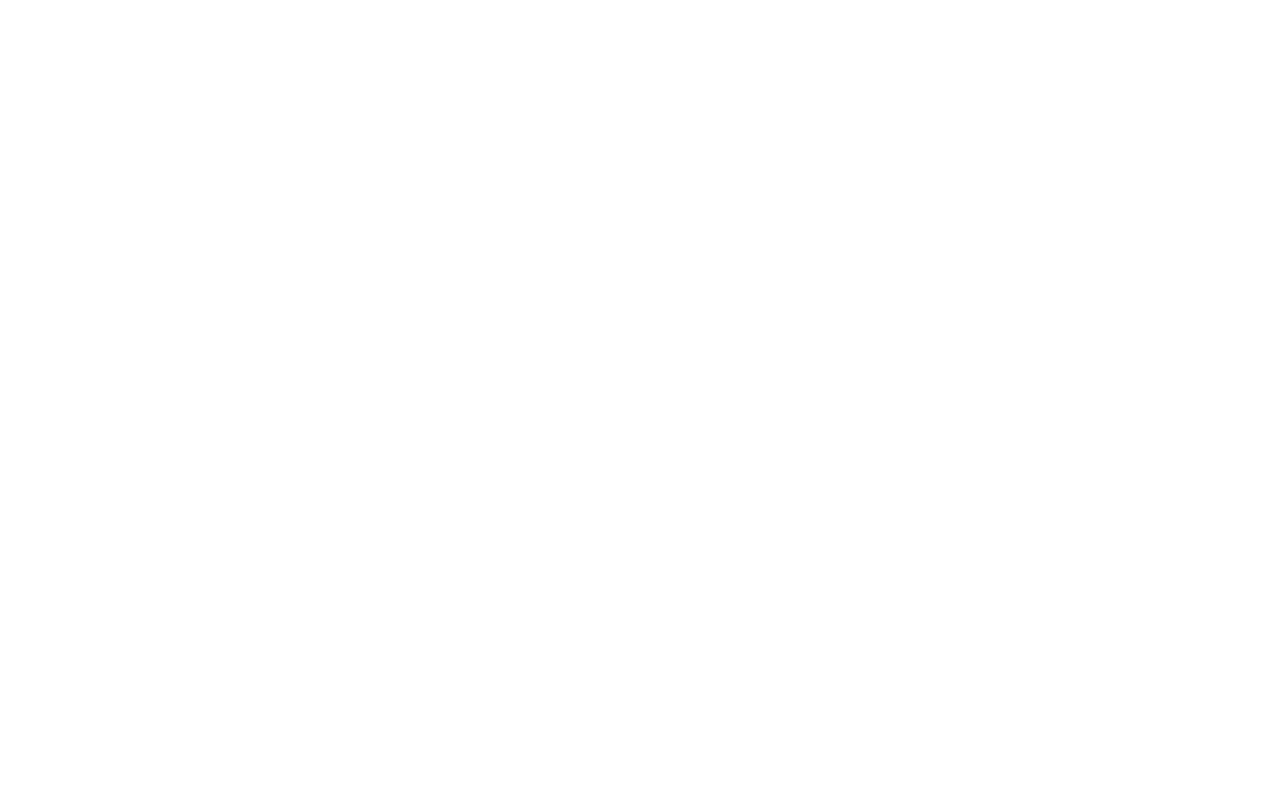
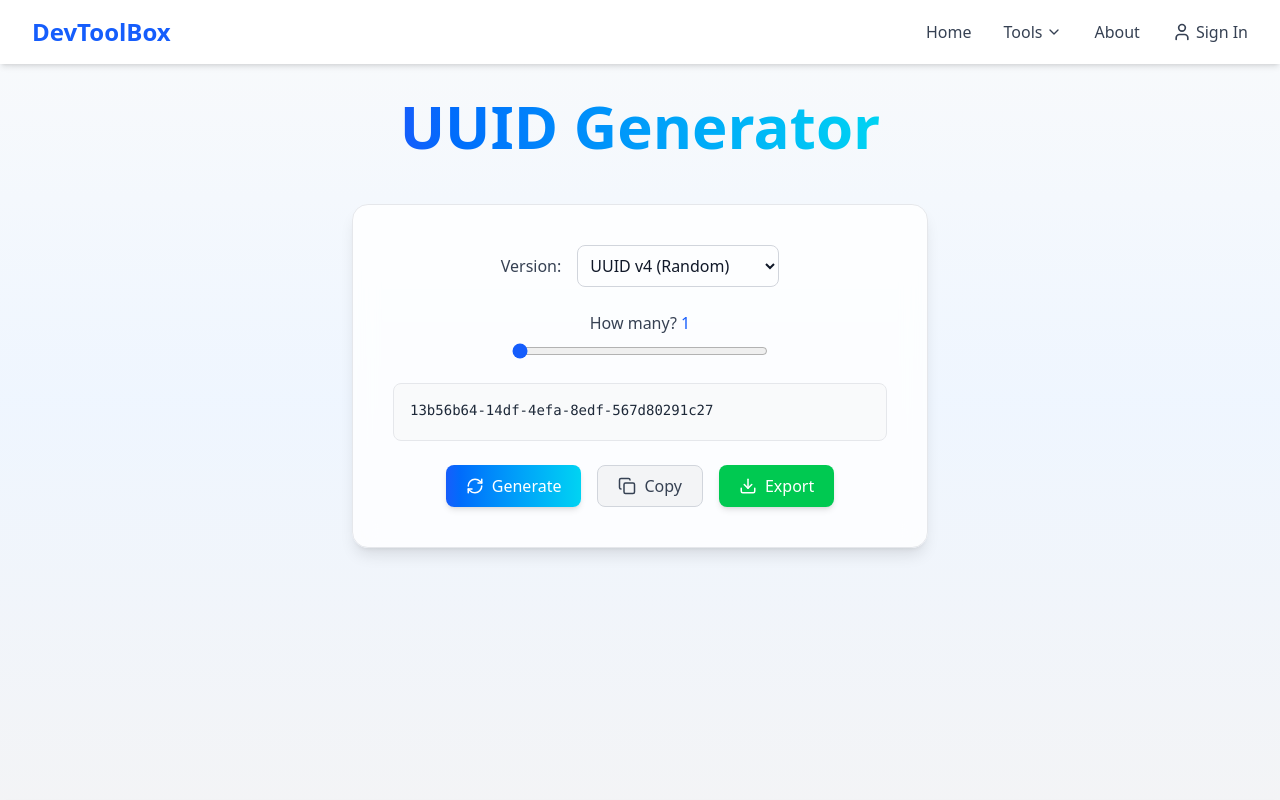
Before and after one commit to coAyush/DeveloperToolsApiProject, a React (Vite) app in the folder FrontEnd/: page /tools/uuid in a window 1280 px wide. Before the commit this address had no page. Shown: the top 800 px of the page. Built offline with nearby package versions, Linux system fonts and the light colour scheme.

Commit message:
UUID Generator

```diff
--- a/FrontEnd/src/App.jsx
+++ b/FrontEnd/src/App.jsx
@@ -8,6 +8,7 @@
 import QrTool from "./pages/QrTool";
 import PasswordGen from "./pages/PasswordGen";
 import UrlShortener from "./pages/UrlShortener";
+import UuidGenerator from "./pages/UuidGenerator";
 import Contact from "./pages/Contact";
 import About from "./pages/About";
 
@@ -75,7 +76,7 @@
         path="/contact"
         element={
           <PrivateLayout>
-            <Contact/>
+            <Contact />
           </PrivateLayout>
         }
       />
@@ -98,7 +99,22 @@
           </PrivateLayout>
         }
       />
-      <Route path="/tools/password" element={<PrivateLayout><PasswordGen /></PrivateLayout>} />
+      <Route
+        path="/tools/password"
+        element={
+          <PrivateLayout>
+            <PasswordGen />
+          </PrivateLayout>
+        }
+      />
+      <Route
+        path="/tools/uuid"
+        element={
+          <PrivateLayout>
+            <UuidGenerator />
+          </PrivateLayout>
+        }
+      />
     </Routes>
   );
 };
--- a/FrontEnd/src/components/Navbar.jsx
+++ b/FrontEnd/src/components/Navbar.jsx
@@ -67,6 +67,13 @@
                     onClick={() => setToolsOpen(false)}
                   >
                     Password Generator
+                  </Link>
+                  <Link
+                    to="/tools/uuid"
+                    className="block px-4 py-2 text-sm text-gray-700 hover:bg-gray-100"
+                    onClick={() => setToolsOpen(false)}
+                  >
+                    UUID Generator
                   </Link>
                 </div>
               )}
--- a/FrontEnd/src/pages/Home.jsx
+++ b/FrontEnd/src/pages/Home.jsx
@@ -96,6 +96,12 @@
           desc="Create strong, secure passwords with a single click. Stay safe online."
           link="/tools/password"
         />
+        <ToolCard
+          icon={KeyRound} // you can swap for another icon like Fingerprint, Hash, or Shield from lucide-react
+          title="UUID Generator"
+          desc="Generate unique identifiers instantly for your apps, databases, or integrations."
+          link="/tools/uuid"
+        />
       </div>
       <ChatWidget />
     </div>
--- /dev/null
+++ b/FrontEnd/src/pages/UuidGenerator.jsx
@@ -0,0 +1,147 @@
+import React, { useState } from "react";
+import { Copy, RefreshCw, Download } from "lucide-react";
+
+// --- UUID GENERATORS ---
+function uuidV4() {
+  if (window?.crypto?.randomUUID) return crypto.randomUUID();
+  const arr = new Uint8Array(16);
+  crypto?.getRandomValues ? crypto.getRandomValues(arr) : arr.fill(0);
+  arr[6] = (arr[6] & 0x0f) | 0x40; // version 4
+  arr[8] = (arr[8] & 0x3f) | 0x80; // variant
+  const h = [...arr].map((b) => b.toString(16).padStart(2, "0")).join("");
+  return `${h.slice(0, 8)}-${h.slice(8, 12)}-${h.slice(12, 16)}-${h.slice(
+    16,
+    20
+  )}-${h.slice(20)}`;
+}
+
+function uuidV1() {
+  const now = Date.now(); // ms
+  const timeHex = now.toString(16).padStart(12, "0");
+  const rand = crypto?.getRandomValues
+    ? [...crypto.getRandomValues(new Uint8Array(6))]
+    : Array.from({ length: 6 }, () => Math.floor(Math.random() * 256));
+  const randHex = rand.map((b) => b.toString(16).padStart(2, "0")).join("");
+  // Not a fully RFC-compliant v1, but keeps time-based uniqueness
+  return `${timeHex.slice(0, 8)}-${timeHex.slice(8, 12)}-1${timeHex.slice(
+    12,
+    15
+  )}-${randHex.slice(0, 4)}-${randHex.slice(4)}${Math.floor(
+    Math.random() * 0xffff
+  )
+    .toString(16)
+    .padStart(4, "0")}`;
+}
+
+// --- MAIN COMPONENT ---
+export default function UuidGenerator() {
+  const [uuids, setUuids] = useState([uuidV4()]);
+  const [count, setCount] = useState(1);
+  const [version, setVersion] = useState("v4");
+
+  const generateUuids = () => {
+    const gen = version === "v1" ? uuidV1 : uuidV4;
+    const newUuids = Array.from({ length: count }, () => gen());
+    setUuids(newUuids);
+  };
+
+  const copyUuids = async () => {
+    try {
+      await navigator.clipboard.writeText(uuids.join("\n"));
+      alert("UUIDs copied to clipboard!");
+    } catch {
+      alert("Failed to copy UUIDs");
+    }
+  };
+
+  const exportToTxt = () => {
+    const blob = new Blob([uuids.join("\n")], { type: "text/plain" });
+    const url = URL.createObjectURL(blob);
+    const link = document.createElement("a");
+    link.href = url;
+    link.download = `uuids-${version}-${uuids.length}.txt`;
+    link.click();
+    URL.revokeObjectURL(url);
+  };
+
+  return (
+    <div className="min-h-screen bg-gradient-to-b from-gray-50 via-blue-50 to-gray-100 px-6 py-24 flex flex-col items-center">
+      <h1
+        className="text-4xl md:text-6xl font-extrabold text-center mb-12
+                     bg-gradient-to-r from-blue-600 to-cyan-400 bg-clip-text text-transparent"
+      >
+        UUID Generator
+      </h1>
+
+      <div
+        className="bg-white/80 backdrop-blur-md rounded-2xl shadow-lg p-10 border border-gray-200
+                      w-full max-w-xl flex flex-col items-center"
+      >
+        {/* Version selector */}
+        <div className="flex items-center gap-4 mb-6">
+          <label className="text-gray-700 font-medium">Version:</label>
+          <select
+            value={version}
+            onChange={(e) => setVersion(e.target.value)}
+            className="border border-gray-300 rounded-lg p-2 focus:outline-none focus:ring-2 focus:ring-blue-200"
+          >
+            <option value="v4">UUID v4 (Random)</option>
+            <option value="v1">UUID v1 (Time-based)</option>
+          </select>
+        </div>
+
+        {/* Slider for how many UUIDs */}
+        <div className="flex flex-col items-center mb-6 w-64 mx-auto">
+          <label className="text-gray-700 font-medium mb-2">
+            How many? <span className="text-blue-600">{count}</span>
+          </label>
+          <input
+            type="range"
+            min="1"
+            max="100"
+            value={count}
+            onChange={(e) => setCount(Number(e.target.value))}
+            className="w-full accent-blue-600"
+          />
+        </div>
+
+        {/* Display UUIDs */}
+        <div className="w-full max-h-64 overflow-y-auto bg-gray-50 border border-gray-200 rounded-lg p-4 mb-6">
+          {uuids.map((id, idx) => (
+            <p
+              key={idx}
+              className="font-mono text-sm text-gray-800 break-all mb-1"
+            >
+              {id}
+            </p>
+          ))}
+        </div>
+
+        {/* Buttons */}
+        <div className="flex flex-wrap gap-4 justify-center">
+          <button
+            onClick={generateUuids}
+            className="px-5 py-2 bg-gradient-to-r from-blue-600 to-cyan-400 text-white
+                       rounded-lg shadow-md hover:scale-105 transition inline-flex items-center gap-2"
+          >
+            <RefreshCw size={18} /> Generate
+          </button>
+          <button
+            onClick={copyUuids}
+            className="px-5 py-2 bg-gray-100 text-gray-700 border border-gray-300 rounded-lg
+                       hover:bg-gray-200 transition inline-flex items-center gap-2"
+          >
+            <Copy size={18} /> Copy
+          </button>
+          <button
+            onClick={exportToTxt}
+            className="px-5 py-2 bg-green-500 text-white rounded-lg
+                       shadow-md hover:scale-105 transition inline-flex items-center gap-2"
+          >
+            <Download size={18} /> Export
+          </button>
+        </div>
+      </div>
+    </div>
+  );
+}
```
